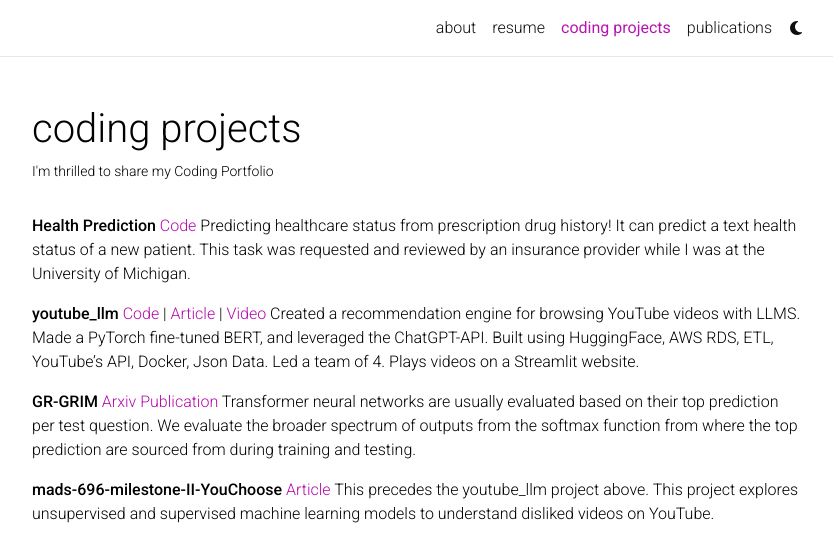
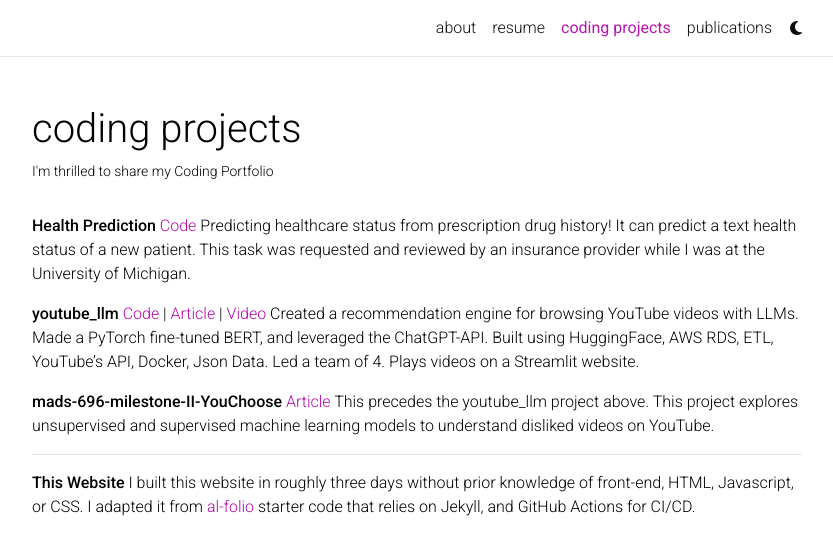
Before and after one commit to kephasitati/Portfolio-Template, a Jekyll site: the page built from _pages/repositories.md, in a window 1280 px wide and 1325 px high. Shown: the top 539 px of the window, without its empty margins (223-1056 px from the left). Built offline with Jekyll 4.4.1, drawn with Linux system fonts in a browser that asks for light colours; comment, search, counter and statistics services are not loaded; a style sheet for code colours, icons or effects is not loaded.

Commit message:
delete grim

```diff
--- a/_pages/repositories.md
+++ b/_pages/repositories.md
@@ -10,11 +10,8 @@
 **Health Prediction** [Code](https://github.com/galonpy/healthcare_example_notebook) Predicting healthcare status from prescription drug history! It can predict a text health status of a new patient. This task was requested and reviewed by an insurance provider while I was at the University of Michigan.
 
 **youtube_llm** [Code](https://github.com/galonpy/youtube_llm) | [Article](https://medium.com/@gabrielalon257/youtube-filtering-capstone-67f755fb6dca) | [Video](https://drive.google.com/file/d/10EIKd1QhmoLsq2TeQgsYkP51RMODiRMc/view)
-Created a recommendation engine for browsing YouTube videos with LLMS. Made a PyTorch fine-tuned BERT, and leveraged the ChatGPT-API. Built using HuggingFace, AWS RDS, ETL, YouTube’s API, Docker, Json Data. Led a team of 4. Plays videos on a Streamlit website.
+Created a recommendation engine for browsing YouTube videos with LLMs. Made a PyTorch fine-tuned BERT, and leveraged the ChatGPT-API. Built using HuggingFace, AWS RDS, ETL, YouTube’s API, Docker, Json Data. Led a team of 4. Plays videos on a Streamlit website.
 
-**GR-GRIM** [Arxiv Publication](https://arxiv.org/abs/2206.14348)
-Transformer neural networks are usually evaluated based on their top prediction per test question. We evaluate the broader
-spectrum of outputs from the softmax function from where the top prediction are sourced from during training and testing.
 
 **mads-696-milestone-II-YouChoose** [Article](https://medium.com/@gabrielalon257/predicting-youtube-dislikes-4c71a41718ac)
 This precedes the youtube_llm project above. This project explores unsupervised and supervised machine learning models to understand disliked videos on YouTube.
```
